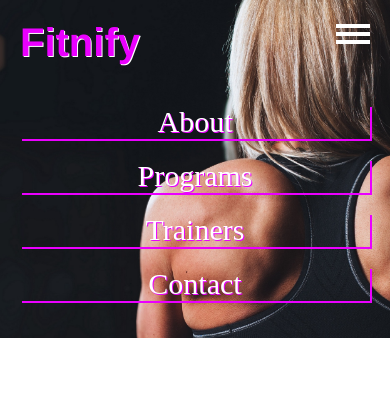
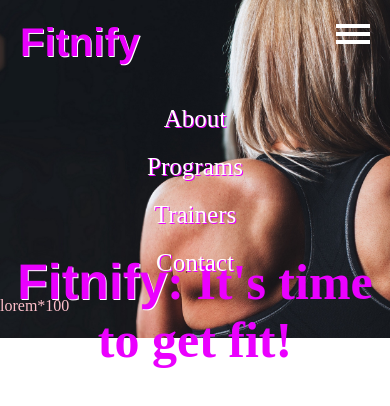
Before and after one commit to alexandrapricop/Fitnfy, a plain HTML site: page index.html in a window 390 px wide. Both pictures are taken after a click on the element 353 px from the left and 42 px from the top of the page. Drawn offline with Linux system fonts and the light colour scheme; a web font is replaced by a local one.

Commit message:
commiting this!

```diff
--- a/index.html
+++ b/index.html
@@ -5,6 +5,7 @@
     <meta charset="UTF-8">
     <meta name="viewport" content="width=device-width, initial-scale=1.0">
     <meta http-equiv="X-UA-Compatible" content="ie=edge">
+    <link href="https://fonts.googleapis.com/css?family=Glegoo&display=swap" rel="stylesheet">
     <link rel="stylesheet" href="/style.css" type="text/css">
     <title>Fitnify</title>
 </head>
@@ -36,9 +37,12 @@
             </ul>
     </nav>
     <div class="showcase">
+        <h1> <span class="logo">Fitnify</span>: It's time to get fit!</h1>
     </div>
-    <div>
-
+    <div id="about">
+        <p>
+           lorem*100
+        </p>
     </div>
 
     <script src="/script.js"></script>
--- a/style.css
+++ b/style.css
@@ -1,47 +1,60 @@
 :root{
     --logo-font: 'Franklin Gothic Medium', 'Arial Narrow', Arial, sans-serif;
+    --showcase-font: 'Glegoo', serif;
+    --purple:  rgb(234, 0, 255);
 }
+
 *{
     margin: 0px;
     padding: 0px;
 }
+
 /* All devices styling */
+
+/*---------------------------------------------------------------------------------------------------------------------------------------------------------*/
 
 /* Styling for the navigation bar :) */
 nav{
-    position: -webkit-sticky;
+    box-sizing: border-box;
     margin-top: 0;
     width: 100vw;
-    background-color: rgba(0, 183, 255, 0);
-    box-sizing: border-box;
-    z-index: 100;
+    z-index: 1000;
 }
-h1.logo{
+.logo{
     font-family: var(--logo-font);
-    font-size: 30px;
-    color: rgb(234, 0, 255);
+    font-size: 50px;
+    color: var(--purple);
     text-shadow: 1px 1px 0px rgb(255, 255, 255);
 }
-ul a:hover{
-    transform: scale(1.3);
-    text-shadow: 1px 1px 0px rgb(0, 0, 0);
-}
+/*---------------------------------------------------------------------------------------------------------------------------------------------------------*/
 
 /* Styling for the showcase :) */
 div.showcase{
-    background: url('/images/crossfit_back_girl_120978_2560x1080.jpg');
+    background: url('/images/crossfit_back_girl_120978_2560x1080.jpg') ;
     background-position: center;
     background-repeat: no-repeat;
     background-size: cover;
     position: fixed;
+    height: 100vh;
     width: 100vw;
-    height: 100vh;
 }
 div.showcase h1{
-    position: absolute;
-    margin-top: 200px;
+    text-align: center;
+    margin-top: 30vh;
+    color: var(--purple);
+    font-family: var(--showcase-font);
+    font-size: 50px;
+}
+/*---------------------------------------------------------------------------------------------------------------------------------------------------------*/
+
+/* Styling for the about :) */
+div#about{
+    color: pink;
+    z-index: 1200;
 }
 
+
+/*---------------------------------------------------------------------------------------------------------------------------------------------------------*/
 
 /* Smaller devices - smartphones */
 @media (min-width: 320px) and (max-width: 900px) {
@@ -51,90 +64,84 @@ div.showcase h1{
         position: sticky;
     }
     div.mobile{
+        justify-content: space-between;
         box-sizing: border-box;
+        align-content: center;
+        flex-direction: row;
         display: flex;
-        flex-direction: row;
-        justify-content: space-between;
         padding: 20px;
         width: 100vw;
-        align-content: center;
     }
     h1.logo{
         font-size: 40px;
     }
     div.menu{
         cursor: pointer;
-        padding: auto 0;
     }
     #list a{
+        text-shadow: 1px 1px 0px var(--purple);
+        /* box-shadow: 0px 2px 0px var(--purple);*/
+        text-decoration: none;
+        transition: all 0.5s;
+        align-self: center;
+        font-size: 25px;
         color: white;
-        text-decoration: none;
         width: 100%;
-        align-self: center;
+    }
+    .hidden,
+    .links{
+        box-sizing: border-box;
+        flex-direction: column;
         transition: all 0.5s;
-        box-shadow: 2px 2px 0px rgb(234, 0, 255);
-        text-shadow: 1px 1px 0px rgb(234, 0, 255);
-        font-size: 30px;
+        text-align: center;
+        list-style: none;
+        font-size: 20px;
+        display: flex;
+        padding: 20px;
+        width: 100vw;
+        gap: 20px;
+    }
+    .links{
+        z-index: 200;
     }
     .hidden{
-        box-sizing: border-box;
-        display: flex;
-        flex-direction: column;
-        width: 100vw;
-        gap: 20px;
-        list-style: none;
-        padding: 20px;
-        text-align: center;
-        font-size: 20px;
-        transition: all 0.5s;
         opacity: 0;
-    }
-    .links{
-        box-sizing: border-box;
-        display: flex;
-        flex-direction: column;
-        width: 100vw;
-        gap: 20px;
-        list-style: none;
-        padding: 20px;
-        text-align: center;
-        font-size: 20px;
-        transition: all 0.5s;
-        z-index: 200;
     }
     div.line{
         border: 2px solid white;
+        margin-top: 4px;
         width: 30px;
-        margin-top: 4px;
     }
     div.showcase{
-        background: url('/images/crossfit_back_girl_120978_2560x1080.jpg');
-        background-position: center;
-        background-repeat: no-repeat;
-        background-size: cover;
         position: fixed;
         width: 100vw;
         height: 40vh;
+        z-index: -1000;
         top:0;
-        z-index: -2;
     }
 }
+
+/*---------------------------------------------------------------------------------------------------------------------------------------------------------*/
+
 /* Bigger devices  */
+
 @media (min-width: 900px){
+
+    /* Styling for the navigation bar :)*/
     nav{
+        flex-direction: row;
         position: fixed;
         display: flex;
-        flex-direction: row;
+        padding: 5px;
         gap: 20px;
-        padding: 5px;
     }
     ul.horizontal{
         box-sizing: border-box;
-        display: flex;
         flex-direction: row;
-        width: 100%;
         list-style: none;
         font-size: 20px;
+        display: flex;
+        width: 100%;
         gap: 40px;
     }
     h1.logo{
@@ -147,10 +154,19 @@ div.showcase h1{
         align-self: center;
         transition: all 0.5s;
     }
+    ul a:hover{
+        text-shadow: 1px 1px 0px rgb(0, 0, 0);
+        transform: scale(1.3);
+    }
+
 }
+
+/*---------------------------------------------------------------------------------------------------------------------------------------------------------*/
 
 /* Biggest devices*/
 @media (min-width: 2000px){
+
+    /* Styling for the navigation bar :)*/
     h1.logo{
         font-size: 70px;
     }
@@ -158,3 +174,19 @@ div.showcase h1{
         font-size: 40px;
     }
 }
+
+/*---------------------------------------------------------------------------------------------------------------------------------------------------------*/
+
+@media (min-width: 4000px){
+
+    /* Styling for the navigation bar :)*/
+    h1.logo{
+        font-size: 90px;
+    }
+    #list{
+        gap: 160px;
+    }
+    #list a{
+        font-size: 60px;
+    }
+}
```
